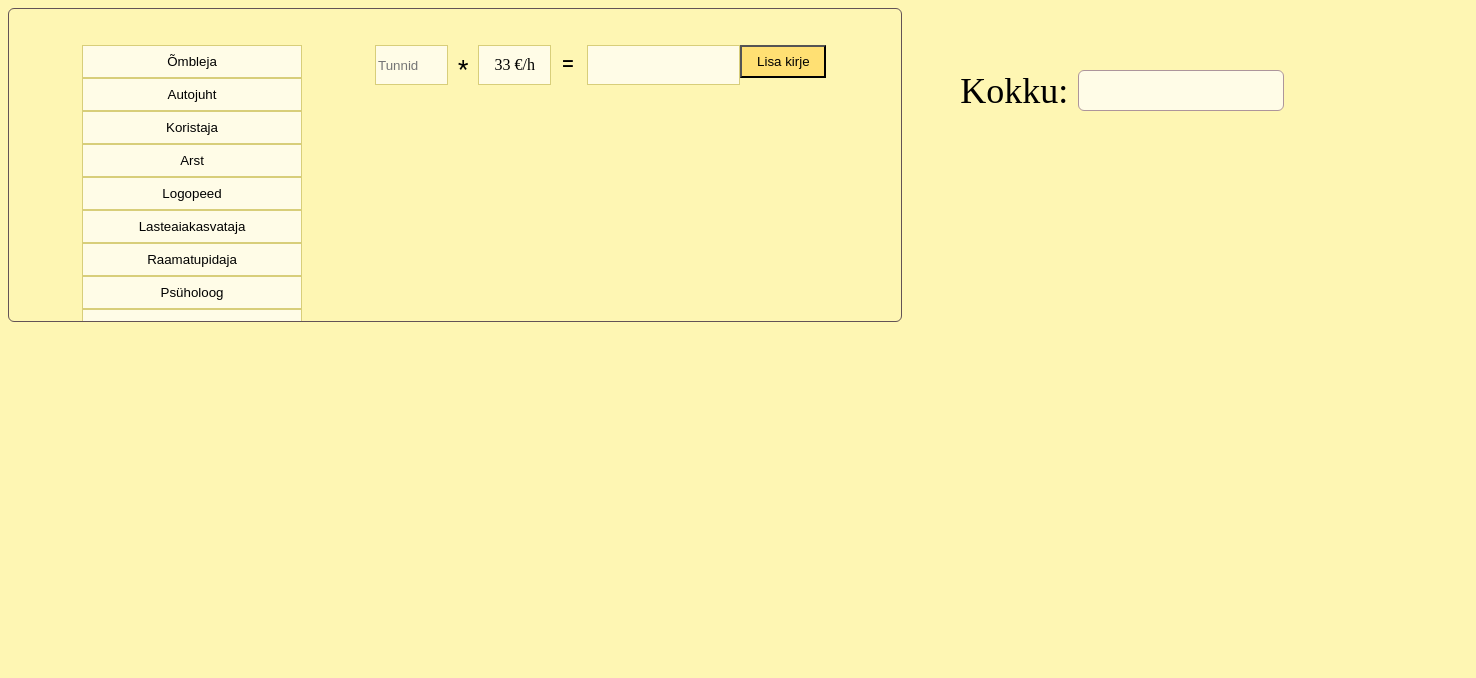
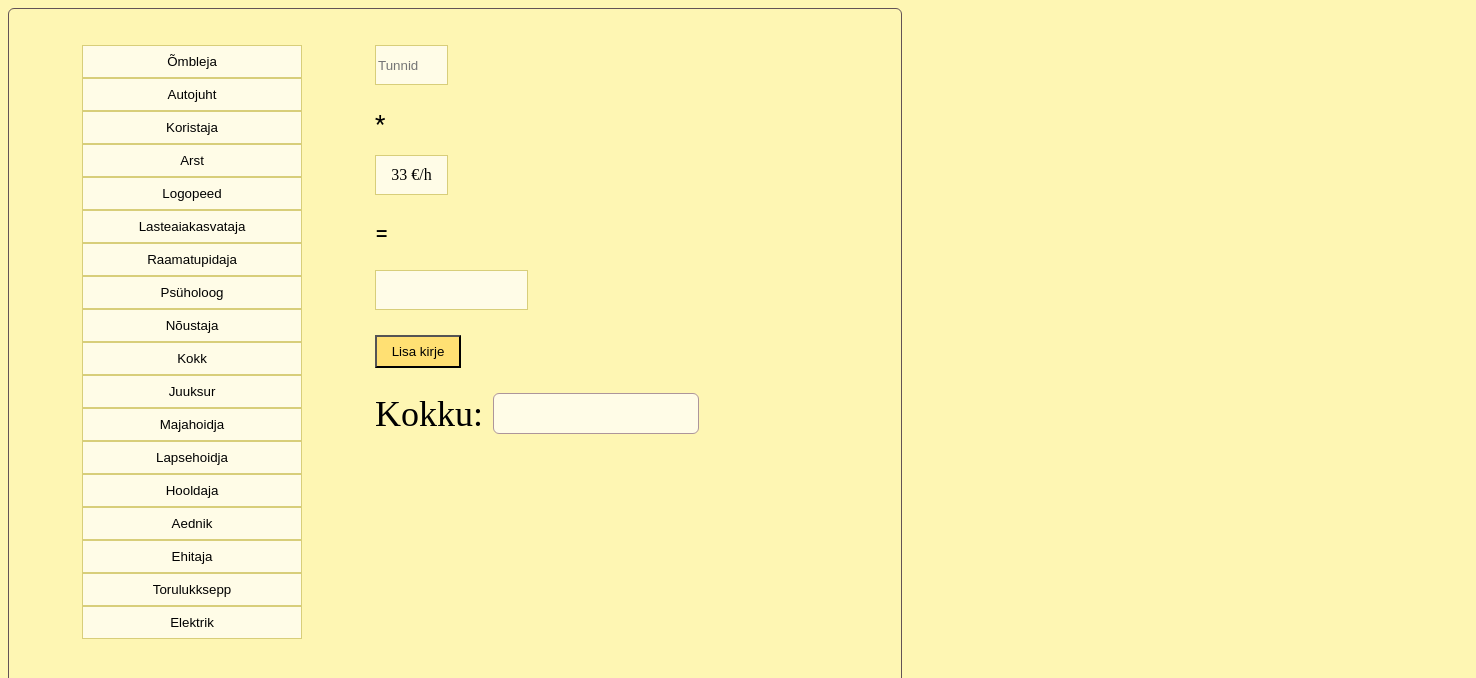
Before and after one commit to MTUEma/Kalkulaator, a plain HTML site: page index.html in a window 1280 px wide. Shown: the top 678 px of the page, 1476 px wide, since content can reach past the window. Drawn offline with Linux system fonts and the light colour scheme.

Commit message:
Update style.css

```diff
--- a/style.css
+++ b/style.css
@@ -12,7 +12,7 @@
 .scroll {
     width: 220px;
     height: 276px;
-    overflow: auto;
+
     background-color: red;
 
 
@@ -30,6 +30,7 @@
     border: 1px solid #635356;
     box-sizing: border-box;
     border-radius: 6px;
+    height: 1200px;
 }
 
 .job {
@@ -46,10 +47,9 @@
     flex-direction: column;
 }
 .space {
-    height: 30px;
+    height: 25px;
 }
 .calculator{
-    display: flex;
     padding-top: 36px;
     padding-left: 73px;
 
@@ -75,7 +75,9 @@ html {
     padding-top: 10px;
     font-family: Roboto;
     padding-right: 10px;
-    padding-left: 10px;
+
+    padding-top: 25px;
+    padding-bottom: 25px;
 
 
 
@@ -98,8 +100,9 @@ html {
     font-size: 24px;
     line-height: 28px;
     padding-right: 10px;
-    padding-left: 10px;
-    padding-top: 5px;
+
+    padding-top: 25px;
+    padding-bottom: 25px;
 }
 .total_amount{
     width: 153px;
@@ -122,7 +125,7 @@ html {
     display: flex;
     width: 650px;
     height: 80px;
-    padding-top: 15px;
+
 }
 
 .infocontainer{
@@ -135,7 +138,7 @@ html {
     padding-top: 10px;
     font-size: 36px;
     float: left;
-    padding-left: 134px;
+    padding-top: 25px;
 
 }
 .number{
```
